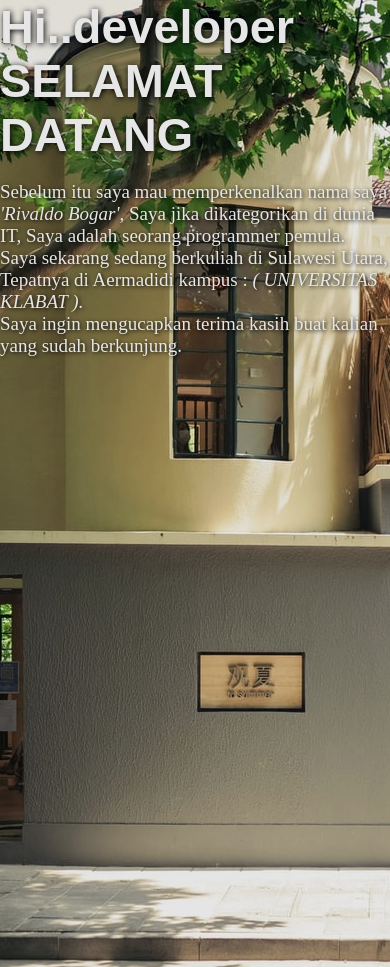
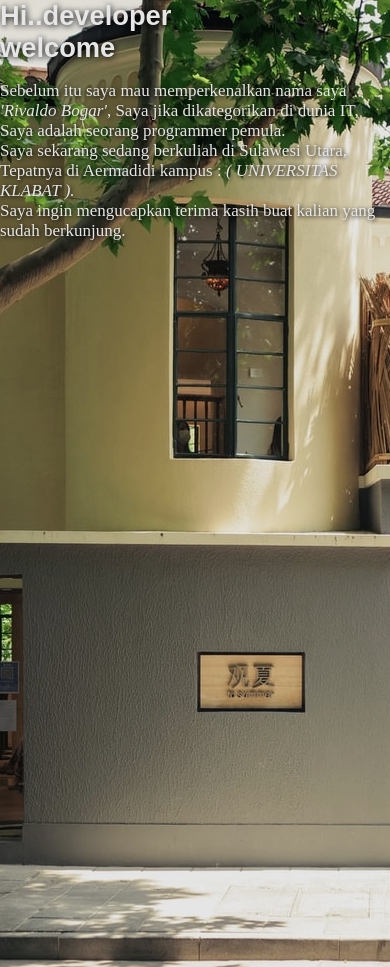
Before and after one commit to rivaldo-bogar/rivaldo-bogar.github.io, a plain HTML site: page Myportofolio/index.html in a window 390 px wide. Drawn offline with Linux system fonts and the light colour scheme.

Commit message:
setup intro text responsive text

```diff
--- a/Myportofolio/Home.css
+++ b/Myportofolio/Home.css
@@ -24,7 +24,7 @@
         background-image: url("background1.jpg");
         width: auto;
         height: 967px;
-        position: relative;
+
         background-position: center;
 
         filter: contrast(78%);
@@ -40,15 +40,16 @@
 
     .introtext .judul1 {
         font-family: Arial, Helvetica, sans-serif;
-        font-size: 12vw;
-        margin: 0%;
+        font-size: 7vw;
+       margin: 0%;
 
         color: white;
         text-shadow: 1px 1px 6px black;
     }
 
     .paragraftintro {
-        font-size: 19px;
+        font-size: 17px;
+
         text-shadow: 1px 1px 4px black;
         color: white;
     }
--- a/Myportofolio/index.html
+++ b/Myportofolio/index.html
@@ -42,7 +42,7 @@
     </div> -->
     <div class="backgroundright">
         <div class="introtext">
-            <h1 class="judul1">Hi..developer<br>SELAMAT DATANG</h1>
+            <h1 class="judul1">Hi..developer<br>welcome</h1>
             <p class="paragraftintro">Sebelum itu saya mau memperkenalkan nama saya <em>'Rivaldo Bogar'</em>, Saya jika
                 dikategorikan di dunia IT, Saya adalah seorang programmer pemula.<br>
                 Saya sekarang sedang berkuliah di Sulawesi Utara, Tepatnya di Aermadidi kampus : <em>( UNIVERSITAS
```
